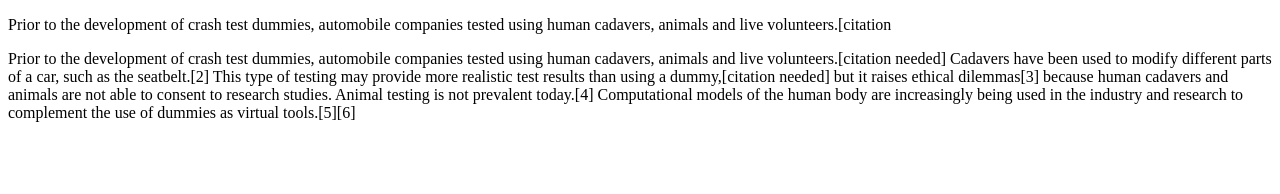
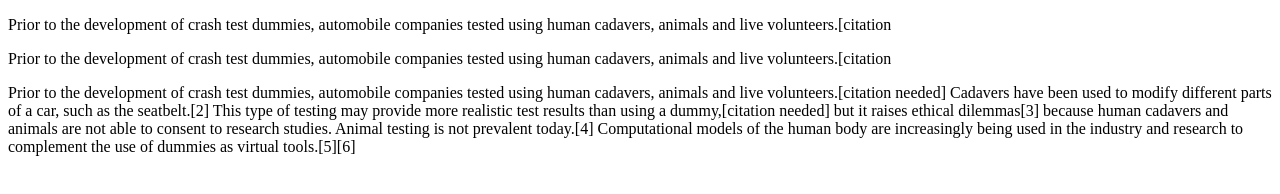
Before and after one commit to heshamelmasry77/prettier-example, a website: page src/index.html in a window 1280 px wide. Drawn offline with Linux system fonts and the light colour scheme.

Commit message:
third commit

```diff
--- a/src/index.html
+++ b/src/index.html
@@ -5,8 +5,15 @@
         <title>prettier - example</title>
     </head>
     <body>
-        <p>Prior to the development of crash test dummies, automobile companies
-            tested using human cadavers, animals and live volunteers.[citation</p>
+        <p>
+            Prior to the development of crash test dummies, automobile companies
+            tested using human cadavers, animals and live volunteers.[citation
+        </p>
+
+        <p>
+            Prior to the development of crash test dummies, automobile companies
+            tested using human cadavers, animals and live volunteers.[citation
+        </p>
 
         <p>
             Prior to the development of crash test dummies, automobile companies
```
Also changed, not shown: package.json (+8 -1 lines), 1 other file.
